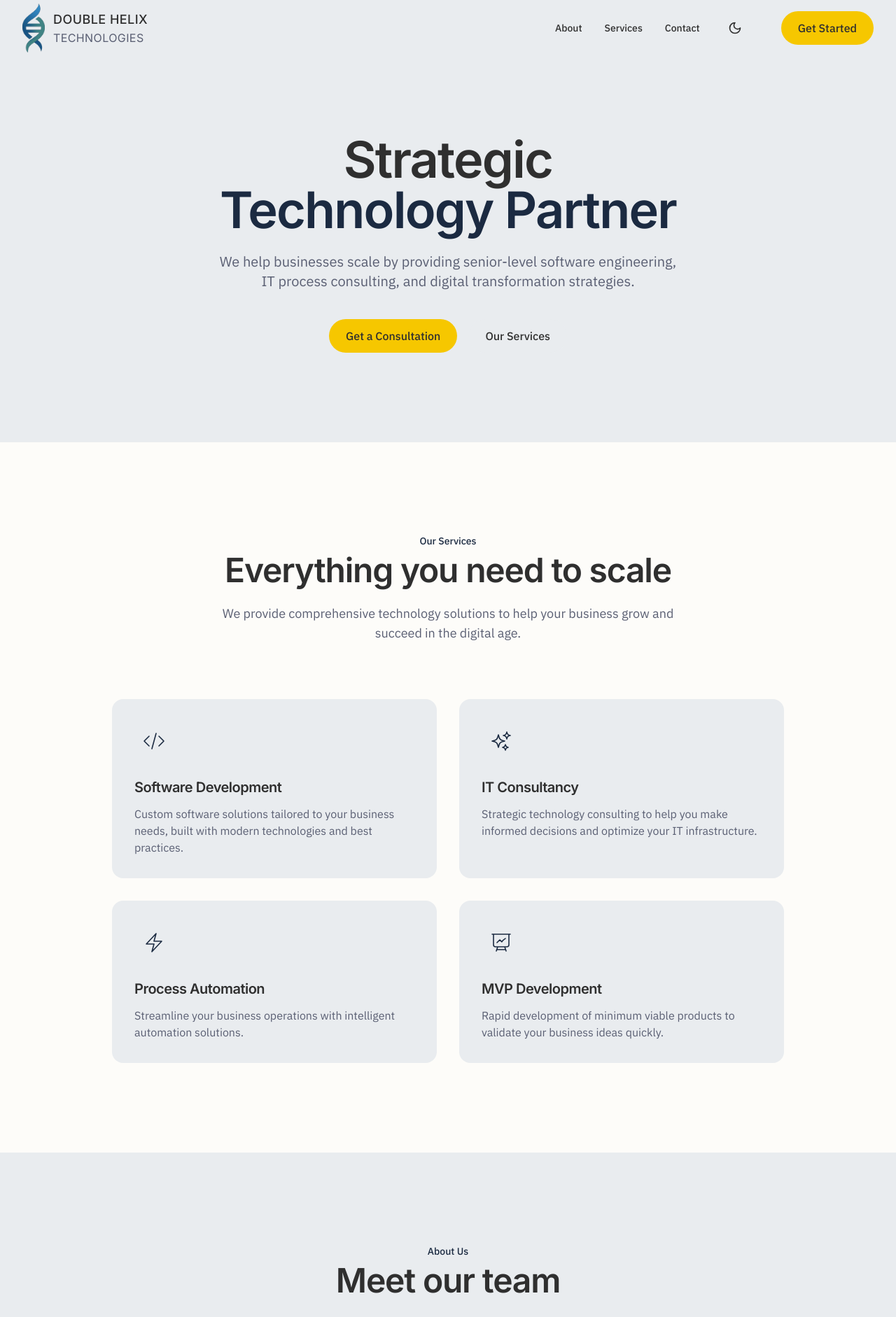
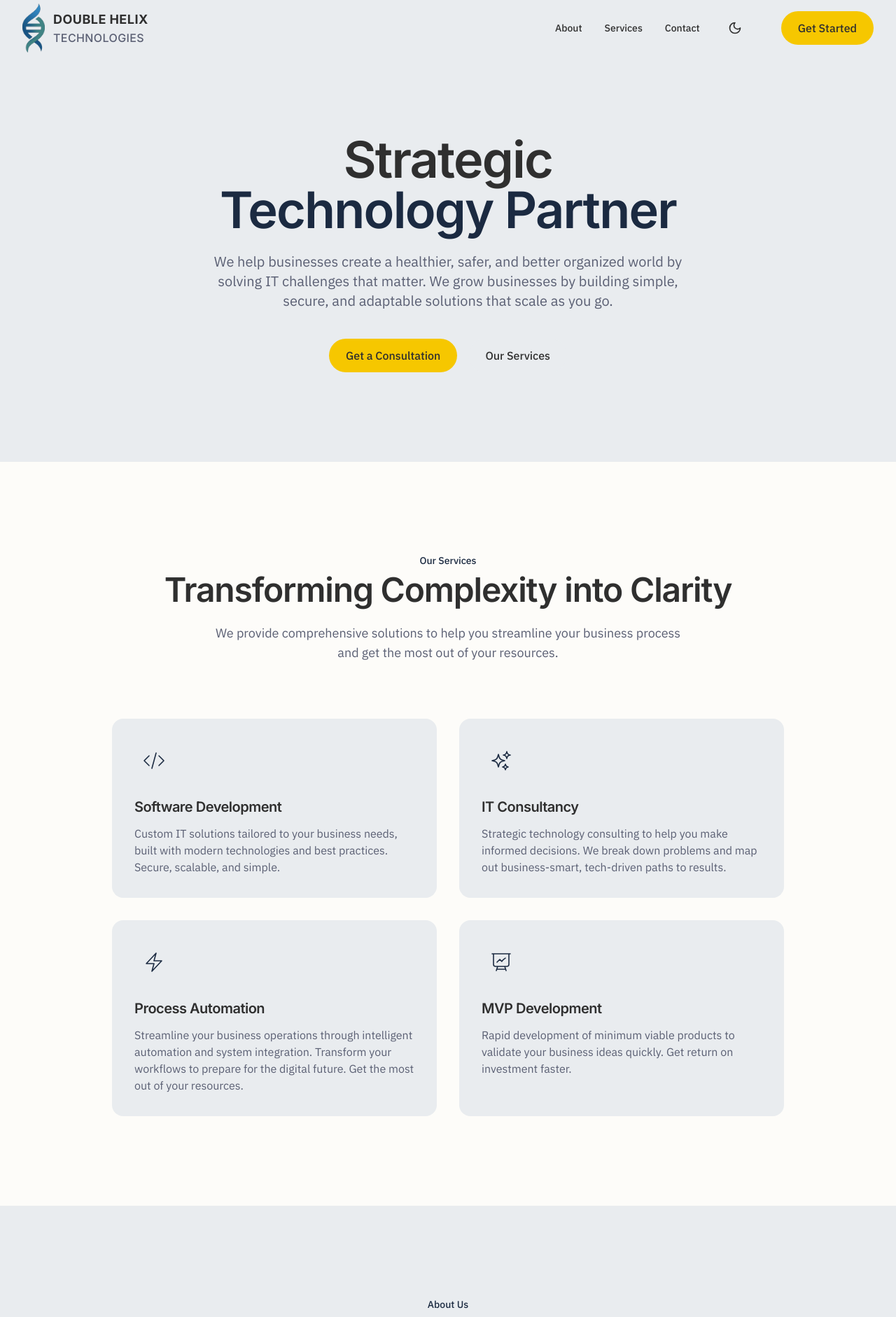
Before and after one commit to Double-Helix-Technologies/Double-Helix-Technologies.github.io, a Next.js app: page / in a window 1280 px wide. Shown: the top 1882 px of the page at 70% size. Built offline with nearby package versions, Linux system fonts and the light colour scheme.

Commit message:
Update descriptions

```diff
--- a/app/components/About.tsx
+++ b/app/components/About.tsx
@@ -137,7 +137,7 @@ export default function About() {
           <span className="text-sm font-medium text-primary mb-2 inline-block">About Us</span>
           <h2 className="text-4xl md:text-5xl font-semibold text-text-primary mb-6">Meet our team</h2>
           <p className="text-lg text-text-secondary max-w-2xl mx-auto">
-            We are a newly formed IT consultancy company based in Latvia, bringing together experienced professionals across engineering, business development, and strategic operations.
+            We are a newly formed IT consultancy company based in Latvia, bringing together experienced professionals across the whole software development life cycle, starting from discovery and design, through development and deployment, to maintenance and support.
           </p>
         </div>
 
--- a/app/components/Footer.tsx
+++ b/app/components/Footer.tsx
@@ -9,11 +9,12 @@ export default function Footer() {
       <div className="container-wide">
         <div className="grid grid-cols-1 md:grid-cols-3 gap-12">
           <div>
-            <div className="flex items-center">
-              <span className="text-2xl font-semibold text-primary">Double Helix Technologies</span>
+            <div className="flex flex-col">
+              <span className="text-2xl font-semibold text-primary">DOUBLE HELIX</span>
+              <span className="text-2xl font-semibold text-primary">TECHNOLOGIES</span>
             </div>
             <p className="mt-4 text-text-secondary text-sm max-w-xs">
-              Strategic Technology Partner helping businesses scale through innovative solutions and expert consulting.
+              We break down problems and map out business-smart, tech-driven paths to results. We own the full process—from discovery to implementation and maintenance—delivering only what's essential. No bloat, no reinvention. Just a surgical approach to IT, creating simple, secure, and adaptable solutions for a positive impact.
             </p>
           </div>
           <div className="md:col-span-2 grid grid-cols-2 md:grid-cols-3 gap-8">
--- a/app/components/Hero.tsx
+++ b/app/components/Hero.tsx
@@ -12,7 +12,7 @@ export default function Hero() {
             <span className="block text-primary">Technology Partner</span>
           </h1>
           <p className="mt-6 text-lg md:text-xl text-text-secondary max-w-2xl mx-auto">
-            We help businesses scale by providing senior-level software engineering, IT process consulting, and digital transformation strategies.
+            We help businesses create a healthier, safer, and better organized world by solving IT challenges that matter. We grow businesses by building simple, secure, and adaptable solutions that scale as you go.
           </p>
           <div className="mt-10 flex flex-col sm:flex-row justify-center gap-4">
             <Link
--- a/app/components/Navigation.tsx
+++ b/app/components/Navigation.tsx
@@ -42,8 +42,8 @@ export default function Navigation() {
               className="w-8 h-auto"
             />
             <div className="flex flex-col">
-              <span className="text-lg font-medium tracking-wide text-text-primary font-heading">DOUBLE HELIX</span>
-              <span className="text-md font-light tracking-wide text-text-secondary font-heading">TECHNOLOGIES</span>
+              <span className="text-lg font-bold tracking-wide text-text-primary font-heading">DOUBLE HELIX</span>
+              <span className="text-md font-medium tracking-wide text-text-secondary font-heading">TECHNOLOGIES</span>
             </div>
           </Link>
         </div>
--- a/app/components/Services.tsx
+++ b/app/components/Services.tsx
@@ -4,7 +4,7 @@ export default function Services() {
   const services = [
     {
       title: 'Software Development',
-      description: 'Custom software solutions tailored to your business needs, built with modern technologies and best practices.',
+      description: 'Custom IT solutions tailored to your business needs, built with modern technologies and best practices. Secure, scalable, and simple.',
       icon: (
         <svg className="h-8 w-8" fill="none" viewBox="0 0 24 24" strokeWidth="1.2" stroke="currentColor">
           <path strokeLinecap="round" strokeLinejoin="round" d="M17.25 6.75L22.5 12l-5.25 5.25m-10.5 0L1.5 12l5.25-5.25m7.5-3l-4.5 16.5" />
@@ -13,7 +13,7 @@ export default function Services() {
     },
     {
       title: 'IT Consultancy',
-      description: 'Strategic technology consulting to help you make informed decisions and optimize your IT infrastructure.',
+      description: 'Strategic technology consulting to help you make informed decisions. We break down problems and map out business-smart, tech-driven paths to results.',
       icon: (
         <svg className="h-8 w-8" fill="none" viewBox="0 0 24 24" strokeWidth="1.2" stroke="currentColor">
           <path strokeLinecap="round" strokeLinejoin="round" d="M9.813 15.904L9 18.75l-.813-2.846a4.5 4.5 0 00-3.09-3.09L2.25 12l2.846-.813a4.5 4.5 0 003.09-3.09L9 5.25l.813 2.846a4.5 4.5 0 003.09 3.09L15.75 12l-2.846.813a4.5 4.5 0 00-3.09 3.09zM18.259 8.715L18 9.75l-.259-1.035a3.375 3.375 0 00-2.455-2.456L14.25 6l1.036-.259a3.375 3.375 0 002.455-2.456L18 2.25l.259 1.035a3.375 3.375 0 002.456 2.456L21.75 6l-1.035.259a3.375 3.375 0 00-2.456 2.456zM16.894 20.567L16.5 21.75l-.394-1.183a2.25 2.25 0 00-1.423-1.423L13.5 18.75l1.183-.394a2.25 2.25 0 001.423-1.423l.394-1.183.394 1.183a2.25 2.25 0 001.423 1.423l1.183.394-1.183.394a2.25 2.25 0 00-1.423 1.423z" />
@@ -22,7 +22,7 @@ export default function Services() {
     },
     {
       title: 'Process Automation',
-      description: 'Streamline your business operations with intelligent automation solutions.',
+      description: 'Streamline your business operations through intelligent automation and system integration. Transform your workflows to prepare for the digital future. Get the most out of your resources.',
       icon: (
         <svg className="h-8 w-8" fill="none" viewBox="0 0 24 24" strokeWidth="1.2" stroke="currentColor">
           <path strokeLinecap="round" strokeLinejoin="round" d="M3.75 13.5l10.5-11.25L12 10.5h8.25L9.75 21.75 12 13.5H3.75z" />
@@ -31,7 +31,7 @@ export default function Services() {
     },
     {
       title: 'MVP Development',
-      description: 'Rapid development of minimum viable products to validate your business ideas quickly.',
+      description: 'Rapid development of minimum viable products to validate your business ideas quickly. Get return on investment faster.',
       icon: (
         <svg className="h-8 w-8" fill="none" viewBox="0 0 24 24" strokeWidth="1.2" stroke="currentColor">
           <path strokeLinecap="round" strokeLinejoin="round" d="M3.75 3v11.25A2.25 2.25 0 006 16.5h2.25M3.75 3h-1.5m1.5 0h16.5m0 0h1.5m-1.5 0v11.25A2.25 2.25 0 0118 16.5h-2.25m-7.5 0h7.5m-7.5 0l-1 3m8.5-3l1 3m0 0l.5 1.5m-.5-1.5h-9.5m0 0l-.5 1.5m.75-9l3-3 2.148 2.148A12.061 12.061 0 0116.5 7.605" />
@@ -46,10 +46,10 @@ export default function Services() {
         <div className="text-center mb-20">
           <span className="inline-block text-sm font-medium text-primary mb-2">Our Services</span>
           <h2 className="text-4xl md:text-5xl font-semibold text-text-primary mb-6">
-            Everything you need to scale
+            Transforming Complexity into Clarity
           </h2>
           <p className="text-lg text-text-secondary max-w-2xl mx-auto">
-            We provide comprehensive technology solutions to help your business grow and succeed in the digital age.
+            We provide comprehensive solutions to help you streamline your business process and get the most out of your resources.
           </p>
         </div>
 
```
